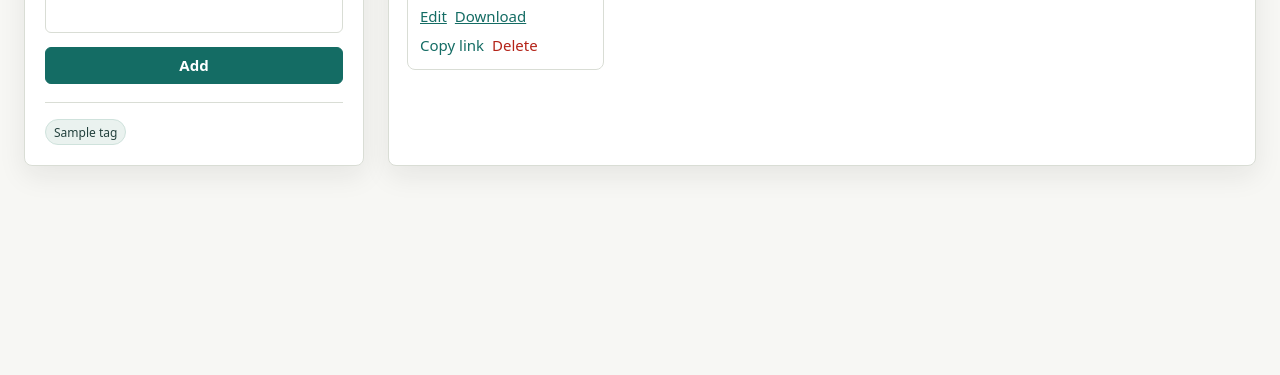
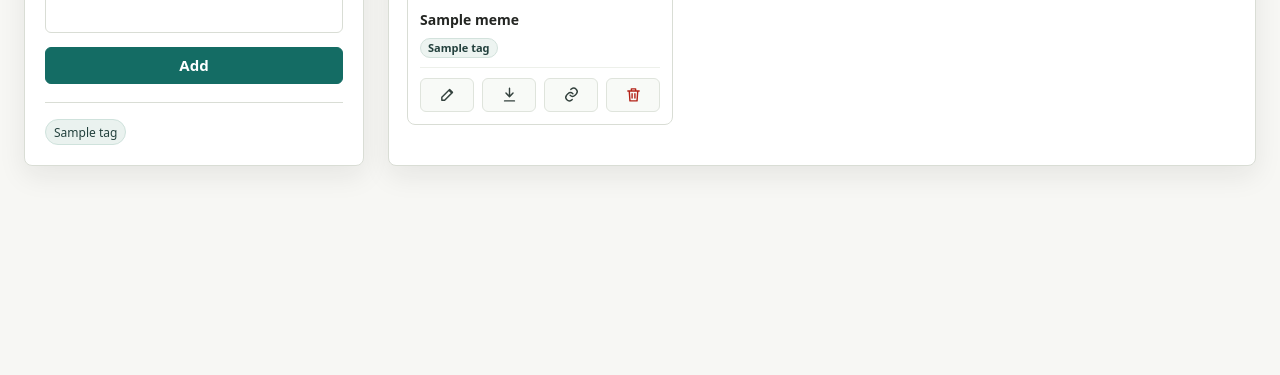
Before and after one commit to mike-cr/memes, a Django app: page / in a window 1280 px wide. Shown: the part 425-800 px from the top of the page. Run offline with Django 5.2, Linux system fonts and the light colour scheme; a user stored in the database is signed in; tables that the repository leaves empty hold one stand-in row (values such as "Sample post"); some libraries are stand-ins or nearby versions.

Commit message:
fix cards, add infinite scroll

```diff
--- a/library/views.py
+++ b/library/views.py
@@ -1,6 +1,7 @@
 from django.contrib import messages
 from django.contrib.auth.decorators import login_required
 from django.core.files.base import ContentFile
+from django.core.paginator import EmptyPage, PageNotAnInteger, Paginator
 from django.db import transaction
 from django.db.models import Count, Q
 from django.http import FileResponse, Http404, JsonResponse
@@ -19,6 +20,8 @@ from .services import (
     read_limited_upload,
     strip_image_metadata,
 )
+
+MEME_PAGE_SIZE = 36
 
 
 def normalize_tags(raw_tags):
@@ -49,14 +52,18 @@ def set_tags(meme, raw_tags):
 @login_required
 def index(request):
     query = request.GET.get('q', '').strip()
-    memes = search_memes(query)[:60]
+    paginator, page = paginate_memes(search_memes(query), 1)
     popular_tags = Tag.objects.annotate(meme_count=Count('memes')).filter(meme_count__gt=0)[:30]
     return render(
         request,
         'library/index.html',
         {
             'form': MemeCreateForm(),
-            'memes': memes,
+            'memes': page.object_list,
+            'has_next_page': page.has_next(),
+            'next_page': page.next_page_number() if page.has_next() else '',
+            'total_count': paginator.count,
+            'page_size': MEME_PAGE_SIZE,
             'query': query,
             'popular_tags': popular_tags,
         },
@@ -192,10 +199,16 @@ def tag_search_api(request):
 @login_required
 def meme_search_api(request):
     query = request.GET.get('q', '').strip()
-    memes = search_memes(query)[:60]
+    page_number = request.GET.get('page', 1)
+    paginator, page = paginate_memes(search_memes(query), page_number)
     return JsonResponse(
         {
-            'memes': [serialize_meme(request, meme) for meme in memes],
+            'memes': [serialize_meme(request, meme) for meme in page.object_list],
+            'page': page.number,
+            'pageSize': MEME_PAGE_SIZE,
+            'total': paginator.count,
+            'hasNext': page.has_next(),
+            'nextPage': page.next_page_number() if page.has_next() else None,
         }
     )
 
@@ -212,6 +225,17 @@ def search_memes(query):
     return memes.distinct()
 
 
+def paginate_memes(memes, page_number):
+    paginator = Paginator(memes, MEME_PAGE_SIZE)
+    try:
+        page = paginator.page(page_number)
+    except PageNotAnInteger:
+        page = paginator.page(1)
+    except EmptyPage:
+        page = paginator.page(paginator.num_pages)
+    return paginator, page
+
+
 def serialize_meme(request, meme):
     return {
         'id': meme.id,
--- a/static/library/app.js
+++ b/static/library/app.js
@@ -100,17 +100,35 @@
           <h2>${escapeHtml(meme.title)}</h2>
           <div class="tag-list">${tags}</div>
           <div class="card-actions">
-            <a href="${meme.editUrl}">Edit</a>
-            <a href="${meme.downloadUrl}">Download</a>
-            <button type="button" data-copy-link="${meme.publicUrl}">Copy link</button>
+            <a class="card-action" href="${meme.editUrl}" aria-label="Edit ${escapeHtml(meme.title)}">
+              ${iconSvg('edit')}
+            </a>
+            <a class="card-action" href="${meme.downloadUrl}" aria-label="Download ${escapeHtml(meme.title)}">
+              ${iconSvg('download')}
+            </a>
+            <button class="card-action" type="button" data-copy-link="${meme.publicUrl}" aria-label="Copy share link for ${escapeHtml(meme.title)}">
+              ${iconSvg('link')}
+            </button>
             <form method="post" action="${meme.deleteUrl}">
               <input type="hidden" name="csrfmiddlewaretoken" value="${csrfToken()}">
-              <button type="submit" data-confirm="Delete this meme?">Delete</button>
+              <button class="card-action danger" type="submit" data-confirm="Delete this meme?" aria-label="Delete ${escapeHtml(meme.title)}">
+                ${iconSvg('delete')}
+              </button>
             </form>
           </div>
         </div>
       </article>
     `;
+  }
+
+  function iconSvg(name) {
+    const paths = {
+      edit: 'M4 20h4l11-11-4-4L4 16v4zM14 6l4 4',
+      download: 'M12 3v12m0 0 5-5m-5 5-5-5M5 21h14',
+      link: 'M10 13a5 5 0 0 0 7 0l2-2a5 5 0 0 0-7-7l-1 1M14 11a5 5 0 0 0-7 0l-2 2a5 5 0 0 0 7 7l1-1',
+      delete: 'M4 7h16M10 11v6M14 11v6M6 7l1 14h10l1-14M9 7V4h6v3',
+    };
+    return `<svg viewBox="0 0 24 24" aria-hidden="true"><path d="${paths[name]}"></path></svg>`;
   }
 
   function escapeHtml(value) {
@@ -127,20 +145,63 @@
     const input = document.querySelector('[data-meme-search]');
     const grid = document.querySelector('[data-meme-grid]');
     const count = document.querySelector('[data-result-count]');
+    const state = document.querySelector('[data-library-state]');
+    const sentinel = document.querySelector('[data-load-sentinel]');
     if (!input || !grid) {
       return;
     }
+    let query = input.value;
+    let nextPage = state && state.dataset.nextPage ? Number(state.dataset.nextPage) : null;
+    let hasNext = state ? state.dataset.hasNext === 'true' : false;
+    let loading = false;
+    let shown = grid.querySelectorAll('.meme-card').length;
+    let total = state && state.dataset.total ? Number(state.dataset.total) : shown;
 
-    const runSearch = debounce(async () => {
-      const response = await fetch('/api/memes/?q=' + encodeURIComponent(input.value));
+    function updateCount() {
+      if (count) {
+        count.textContent = `${shown} of ${total} shown`;
+      }
+      if (sentinel) {
+        sentinel.textContent = hasNext ? 'Loading more...' : '';
+        sentinel.hidden = !hasNext;
+      }
+    }
+
+    async function fetchPage(page, mode) {
+      if (loading) {
+        return;
+      }
+      loading = true;
+      if (sentinel && hasNext) {
+        sentinel.textContent = 'Loading more...';
+      }
+      const params = new URLSearchParams({ q: query, page: String(page) });
+      const response = await fetch('/api/memes/?' + params.toString());
+      loading = false;
       if (!response.ok) {
         return;
       }
       const data = await response.json();
-      grid.innerHTML = data.memes.length
-        ? data.memes.map(cardHtml).join('')
-        : '<div class="empty-state">No matching memes.</div>';
-      count.textContent = data.memes.length + ' shown';
+      total = data.total;
+      hasNext = data.hasNext;
+      nextPage = data.nextPage;
+
+      if (mode === 'replace') {
+        grid.innerHTML = data.memes.length
+          ? data.memes.map(cardHtml).join('')
+          : '<div class="empty-state">No matching memes.</div>';
+      } else if (data.memes.length) {
+        grid.insertAdjacentHTML('beforeend', data.memes.map(cardHtml).join(''));
+      }
+      shown = grid.querySelectorAll('.meme-card').length;
+      updateCount();
+    }
+
+    const runSearch = debounce(() => {
+      query = input.value;
+      hasNext = false;
+      nextPage = null;
+      fetchPage(1, 'replace');
     }, 180);
 
     input.addEventListener('input', runSearch);
@@ -150,6 +211,27 @@
         runSearch();
       });
     });
+
+    if ('IntersectionObserver' in window && sentinel) {
+      const observer = new IntersectionObserver((entries) => {
+        if (entries.some((entry) => entry.isIntersecting) && hasNext && nextPage) {
+          fetchPage(nextPage, 'append');
+        }
+      }, { rootMargin: '500px 0px' });
+      observer.observe(sentinel);
+    } else {
+      window.addEventListener('scroll', debounce(() => {
+        if (!hasNext || !nextPage || !sentinel) {
+          return;
+        }
+        const bottom = sentinel.getBoundingClientRect().top - window.innerHeight;
+        if (bottom < 500) {
+          fetchPage(nextPage, 'append');
+        }
+      }, 120));
+    }
+
+    updateCount();
   }
 
   function initModal() {
@@ -177,9 +259,12 @@
 
       if (copyButton) {
         await navigator.clipboard.writeText(copyButton.dataset.copyLink);
-        copyButton.textContent = 'Copied';
+        const previousLabel = copyButton.getAttribute('aria-label');
+        copyButton.setAttribute('aria-label', 'Copied');
+        copyButton.classList.add('copied');
         window.setTimeout(() => {
-          copyButton.textContent = 'Copy link';
+          copyButton.setAttribute('aria-label', previousLabel);
+          copyButton.classList.remove('copied');
         }, 1200);
       }
 
--- a/static/library/styles.css
+++ b/static/library/styles.css
@@ -173,16 +173,24 @@ button {
 
 .meme-grid {
   display: grid;
-  gap: 14px;
-  grid-template-columns: repeat(auto-fill, minmax(190px, 1fr));
+  gap: 16px;
+  grid-template-columns: repeat(auto-fill, minmax(210px, 1fr));
 }
 
 .meme-card {
+  background: #fff;
   border: 1px solid var(--line);
   border-radius: 8px;
   display: grid;
   min-width: 0;
   overflow: hidden;
+  transition: border-color 140ms ease, box-shadow 140ms ease, transform 140ms ease;
+}
+
+.meme-card:hover {
+  border-color: #bdc7bf;
+  box-shadow: 0 8px 20px rgba(26, 31, 28, 0.1);
+  transform: translateY(-1px);
 }
 
 .thumb-button {
@@ -205,7 +213,7 @@ button {
 
 .meme-meta {
   display: grid;
-  gap: 10px;
+  gap: 9px;
   padding: 12px;
 }
 
@@ -217,7 +225,6 @@ button {
   gap: 6px;
 }
 
-.tag-list span,
 .tag-chips button,
 .tag-cloud button {
   background: #eaf2ef;
@@ -229,6 +236,28 @@ button {
   padding: 3px 8px;
 }
 
+.tag-list {
+  min-height: 20px;
+}
+
+.tag-list span {
+  align-items: center;
+  background: #edf4f1;
+  border: 1px solid #d3e2dc;
+  border-radius: 999px;
+  color: #23413d;
+  display: inline-flex;
+  font-size: 11px;
+  font-weight: 650;
+  height: 20px;
+  line-height: 1;
+  max-width: 100%;
+  overflow: hidden;
+  padding: 0 7px;
+  text-overflow: ellipsis;
+  white-space: nowrap;
+}
+
 .tag-cloud {
   border-top: 1px solid var(--line);
   margin-top: 18px;
@@ -237,26 +266,65 @@ button {
 
 .card-actions {
   align-items: center;
-  display: flex;
-  flex-wrap: wrap;
+  border-top: 1px solid #edf0ea;
+  display: grid;
   gap: 8px;
+  grid-template-columns: repeat(4, minmax(0, 1fr));
+  padding-top: 10px;
 }
 
-.card-actions a,
-.card-actions button {
-  background: transparent;
-  border: 0;
-  color: var(--accent);
-  min-height: 0;
+.card-action {
+  align-items: center;
+  background: #f8faf7;
+  border: 1px solid #dfe4dc;
+  border-radius: 6px;
+  color: #34423e;
+  display: inline-flex;
+  height: 34px;
+  justify-content: center;
+  min-height: 34px;
+  min-width: 0;
   padding: 0;
+  text-decoration: none;
+  width: 100%;
+}
+
+.card-action:hover {
+  background: #eef5f2;
+  border-color: #cbdcd5;
+  color: var(--accent-strong);
+}
+
+.card-action svg {
+  fill: none;
+  flex: 0 0 17px;
+  height: 17px;
+  stroke: currentColor;
+  stroke-linecap: round;
+  stroke-linejoin: round;
+  stroke-width: 2;
+  width: 17px;
+}
+
+.card-action.copied {
+  background: #eaf2ef;
+  border-color: #b9d5cc;
+  color: var(--accent-strong);
+}
+
+.card-action.danger {
+  color: var(--danger);
+}
+
+.card-action.danger:hover {
+  background: #fff2f1;
+  border-color: #f0c5c0;
+  color: #8f1b12;
 }
 
 .card-actions form {
   margin: 0;
-}
-
-.card-actions form button {
-  color: var(--danger);
+  min-width: 0;
 }
 
 .tag-field {
@@ -344,6 +412,18 @@ button {
   text-align: center;
 }
 
+.load-sentinel {
+  color: var(--muted);
+  font-size: 13px;
+  min-height: 44px;
+  padding: 18px 0 4px;
+  text-align: center;
+}
+
+.load-sentinel[hidden] {
+  display: none;
+}
+
 .image-modal {
   background: #111;
   border: 0;
@@ -390,4 +470,8 @@ button {
   .upload-panel {
     position: static;
   }
+
+  .card-actions {
+    grid-template-columns: repeat(2, minmax(0, 1fr));
+  }
 }
--- a/templates/library/index.html
+++ b/templates/library/index.html
@@ -40,9 +40,16 @@
     </aside>
 
     <section class="library-panel">
-      <div class="search-row">
-        <input type="search" value="{{ query }}" placeholder="Search title, filename, or tag" data-meme-search autofocus>
-        <span data-result-count>{{ memes|length }} shown</span>
+      <div
+        class="search-row"
+        data-library-state
+        data-next-page="{{ next_page }}"
+        data-has-next="{{ has_next_page|yesno:'true,false' }}"
+        data-total="{{ total_count }}"
+        data-page-size="{{ page_size }}"
+      >
+        <input type="search" value="{{ query }}" placeholder="Search title or tag" data-meme-search autofocus>
+        <span data-result-count>{{ memes|length }} of {{ total_count }} shown</span>
       </div>
       <div class="meme-grid" data-meme-grid>
         {% for meme in memes %}
@@ -51,6 +58,9 @@
           <div class="empty-state">No memes yet.</div>
         {% endfor %}
       </div>
+      <div class="load-sentinel" data-load-sentinel>
+        {% if has_next_page %}Loading more...{% endif %}
+      </div>
     </section>
   </section>
 {% endblock %}
--- a/templates/library/partials/meme_card.html
+++ b/templates/library/partials/meme_card.html
@@ -16,12 +16,20 @@
       {% endfor %}
     </div>
     <div class="card-actions">
-      <a href="{% url 'library:edit' meme.pk %}">Edit</a>
-      <a href="{% url 'library:download' meme.pk %}">Download</a>
-      <button type="button" data-copy-link="{{ request.scheme }}://{{ request.get_host }}{{ meme.public_url }}">Copy link</button>
+      <a class="card-action" href="{% url 'library:edit' meme.pk %}" aria-label="Edit {{ meme.display_title }}">
+        <svg viewBox="0 0 24 24" aria-hidden="true"><path d="M4 20h4l11-11-4-4L4 16v4zM14 6l4 4"/></svg>
+      </a>
+      <a class="card-action" href="{% url 'library:download' meme.pk %}" aria-label="Download {{ meme.display_title }}">
+        <svg viewBox="0 0 24 24" aria-hidden="true"><path d="M12 3v12m0 0 5-5m-5 5-5-5M5 21h14"/></svg>
+      </a>
+      <button class="card-action" type="button" data-copy-link="{{ request.scheme }}://{{ request.get_host }}{{ meme.public_url }}" aria-label="Copy share link for {{ meme.display_title }}">
+        <svg viewBox="0 0 24 24" aria-hidden="true"><path d="M10 13a5 5 0 0 0 7 0l2-2a5 5 0 0 0-7-7l-1 1M14 11a5 5 0 0 0-7 0l-2 2a5 5 0 0 0 7 7l1-1"/></svg>
+      </button>
       <form method="post" action="{% url 'library:delete' meme.pk %}">
         {% csrf_token %}
-        <button type="submit" data-confirm="Delete this meme?">Delete</button>
+        <button class="card-action danger" type="submit" data-confirm="Delete this meme?" aria-label="Delete {{ meme.display_title }}">
+          <svg viewBox="0 0 24 24" aria-hidden="true"><path d="M4 7h16M10 11v6M14 11v6M6 7l1 14h10l1-14M9 7V4h6v3"/></svg>
+        </button>
       </form>
     </div>
   </div>
```
Also changed, not shown: library/tests.py (+18 -1 lines).
